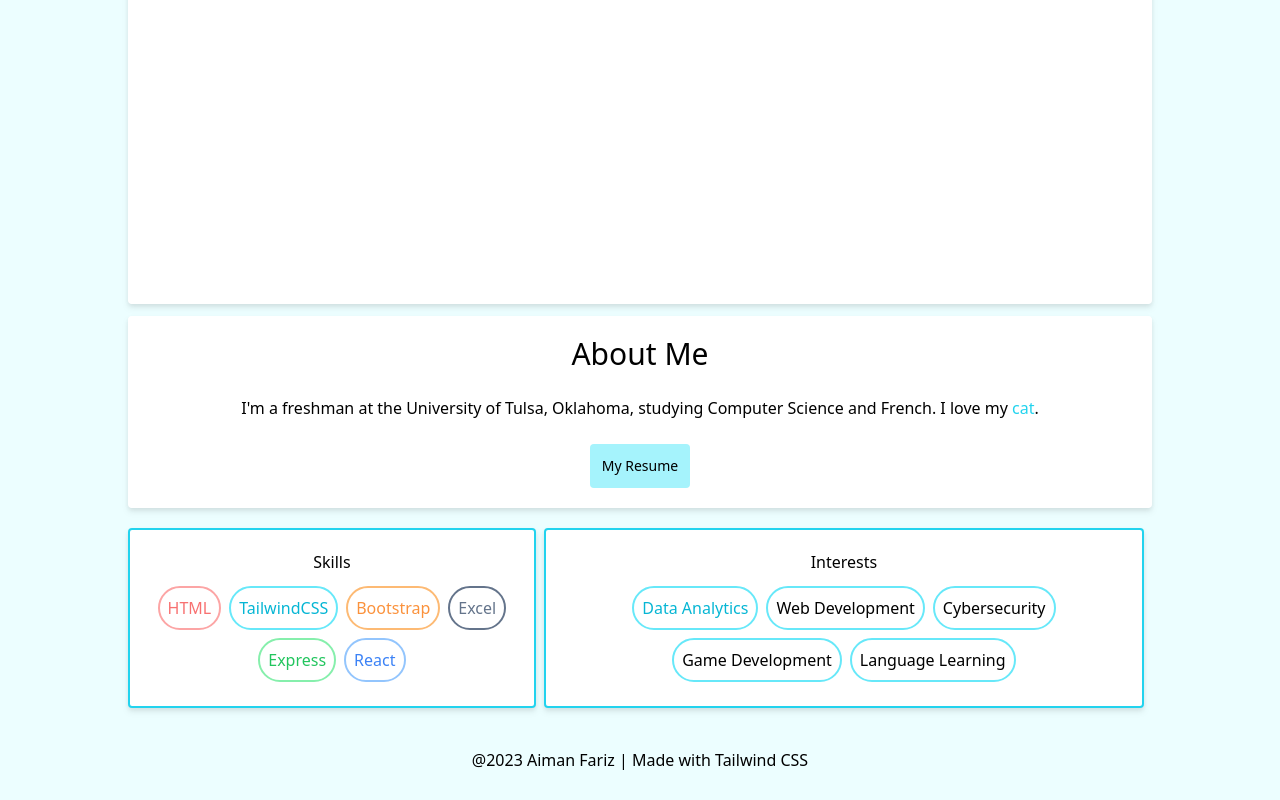
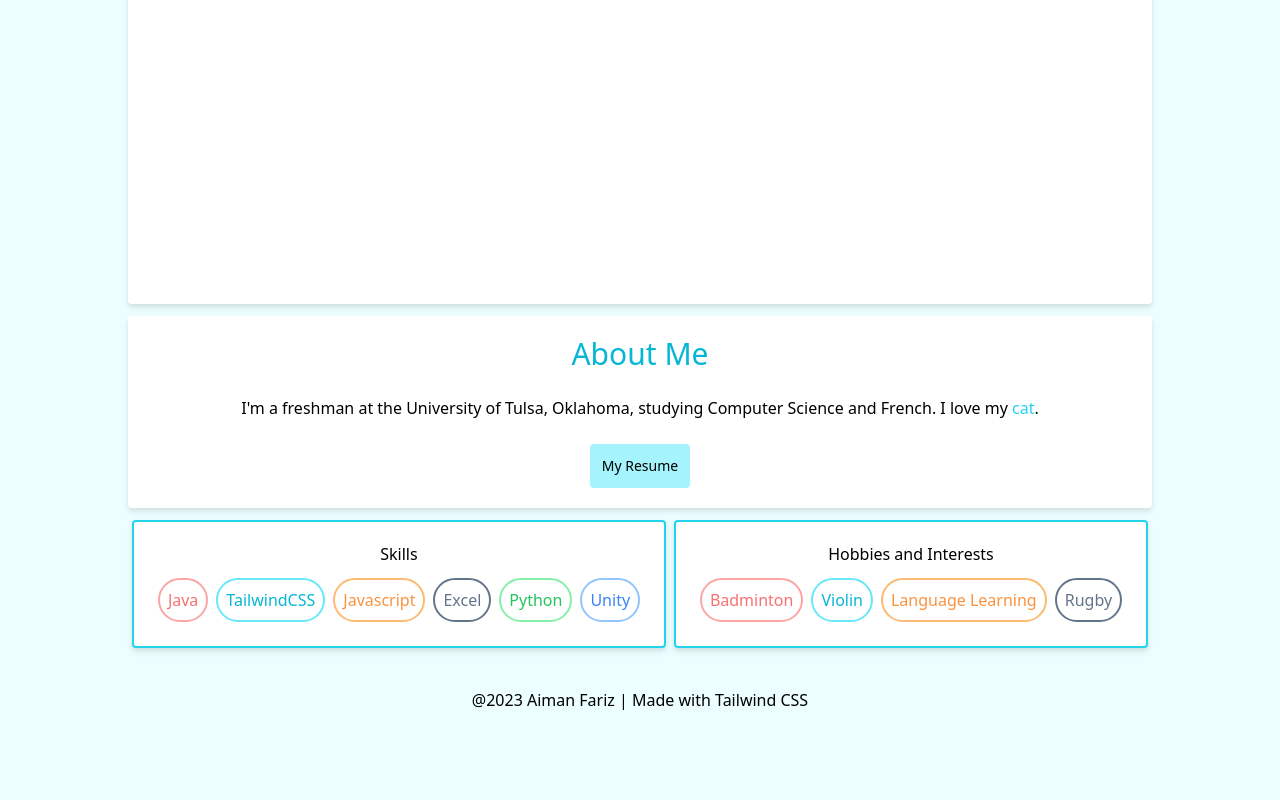
Before and after one commit to AimanFariz/AimanFariz.github.io, a website: page index.html in a window 1280 px wide. Shown: the part 540-1340 px from the top of the page. After the commit the page ends 1280 px from the top, so only its background shows below. Drawn offline with nearby package versions, Linux system fonts and the light colour scheme.

Commit message:
Updated Index and portfolio
Portfolio - updated flex layout
Index - attached updated resume

```diff
--- a/index.html
+++ b/index.html
@@ -50,36 +50,35 @@
     <!-- About me -->
     <div class="w-4/5 mx-auto drop-shadow-md">
         <section class="bg-white border-solid border-yellow-300 rounded p-5">
-            <h2 class="text-center text-3xl">About Me</h2>
+            <h2 class="text-center text-3xl text-cyan-500 ">About Me</h2>
             <p class="my-6 text-center">I'm a freshman at the University of Tulsa, Oklahoma, studying Computer Science and French. I love my <a href="https://instagram.com/ahmadkiki_thecat?igshid=YmMyMTA2M2Y=" target="_blank" class="text-cyan-400 hover:text-cyan-500 active:text-cyan-600">cat</a>.</p>
             <div class="flex justify-center">
-                <a href="https://youtu.be/dQw4w9WgXcQ" target="_blank"><button class="p-3 text-sm rounded bg-cyan-200 hover:scale-110 hover:bg-cyan-300 transition duration-500 ease-in-out active:bg-cyan-400 text-black">My Resume</button></a>
+                <a href="Aiman Fariz Resume.docx" target="_blank"><button class="p-3 text-sm rounded bg-cyan-200 hover:scale-110 hover:bg-cyan-500 transition duration-500 ease-in-out active:bg-cyan-400 text-black">My Resume</button></a>
             </div>
         </section>
     </div>
 
     <!-- Skills and Interests -->
-    <div class="w-4/5 mx-auto flex flex-row justify-center ">
-        <section class="bg-white border-2 border-solid mt-5 rounded p-5 mr-2 drop-shadow-md shadow-slate-400 border-cyan-400">
+    <div class="w-4/5 mx-auto flex flex-row justify-around">
+        <section class="bg-white border-2 border-solid mt-3 rounded p-5 drop-shadow-md shadow-slate-400 border-cyan-400">
             <h2 class="text-center">Skills</h2>
             <section class="flex flex-wrap justify-center mt-2">
-                <h4 class="rounded-full border-red-300 border-solid border-2 p-2 m-1 text-red-400 hover:bg-red-300 hover:text-white active:bg-cyan-500 transition duration-300 ease-in-out">HTML</h4>
+                <h4 class="rounded-full border-red-300 border-solid border-2 p-2 m-1 text-red-400 hover:bg-red-300 hover:text-white active:bg-cyan-500 transition duration-300 ease-in-out">Java</h4>
                 <h4 class="rounded-full border-cyan-300 border-solid border-2 p-2 m-1 text-cyan-500 hover:bg-cyan-300 hover:text-white active:bg-cyan-500 transition duration-300 ease-in-out">TailwindCSS</h4>
-                <h4 class="rounded-full border-orange-300 border-solid border-2 p-2 m-1 text-orange-400 hover:bg-orange-300 hover:text-white active:bg-cyan-500 transition duration-300 ease-in-out">Bootstrap</h4>
+                <h4 class="rounded-full border-orange-300 border-solid border-2 p-2 m-1 text-orange-400 hover:bg-orange-300 hover:text-white active:bg-cyan-500 transition duration-300 ease-in-out">Javascript</h4>
                 <h4 class="rounded-full border-slate-500 border-solid border-2 p-2 m-1 text-slate-500 hover:bg-slate-300 hover:text-white active:bg-cyan-500 transition duration-300 ease-in-out">Excel</h4>
-                <h4 class="rounded-full border-green-300 border-solid border-2 p-2 m-1 text-green-500 hover:bg-green-300 hover:text-white active:bg-cyan-500 transition duration-300 ease-in-out">Express</h4>
-                <h4 class="rounded-full border-blue-300 border-solid border-2 p-2 m-1 text-blue-500 hover:bg-blue-500 hover:text-white active:bg-cyan-500 transition duration-300 ease-in-out">React</h4>
+                <h4 class="rounded-full border-green-300 border-solid border-2 p-2 m-1 text-green-500 hover:bg-green-300 hover:text-white active:bg-cyan-500 transition duration-300 ease-in-out">Python</h4>
+                <h4 class="rounded-full border-blue-300 border-solid border-2 p-2 m-1 text-blue-500 hover:bg-blue-500 hover:text-white active:bg-cyan-500 transition duration-300 ease-in-out">Unity</h4>
 
             </section>
         </section>
-        <section class="bg-white border-2 border-solid mt-5 rounded p-5 mr-2 drop-shadow-md shadow-slate-400 border-cyan-400">
-            <h2 class="text-center ">Interests</h2>
+        <section class="bg-white border-2 border-solid mt-3 rounded p-5 drop-shadow-md shadow-slate-400 border-cyan-400">
+            <h2 class="text-center ">Hobbies and Interests</h2>
             <section class="flex flex-wrap justify-center mt-2">
-                <h4 class="rounded-full border-cyan-300 border-solid border-2 p-2 m-1 text-cyan-500 hover:text-white hover:bg-cyan-300 active:bg-cyan-500 transition duration-300 ease-in-out">Data Analytics</h4>
-                <h4 class="rounded-full border-cyan-300 border-solid border-2 p-2 m-1 hover:bg-cyan-300 active:bg-cyan-500 transition duration-300 ease-in-out">Web Development</h4>
-                <h4 class="rounded-full border-cyan-300 border-solid border-2 p-2 m-1 hover:border-yellow-300 hover:text-white hover:bg-black active:bg-cyan-500 transition duration-300 ease-in-out">Cybersecurity</h4>
-                <h4 class="rounded-full border-cyan-300 border-solid border-2 p-2 m-1 hover:border-black hover:text-white hover:bg-cyan-300 active:bg-cyan-500 transition duration-300 ease-in-out">Game Development</h4>
-                <h4 class="rounded-full border-cyan-300 border-solid border-2 p-2 m-1 hover:border-black hover:text-white hover:bg-cyan-300 active:bg-cyan-500 transition duration-300 ease-in-out">Language Learning</h4>
+                <h4 class="rounded-full border-red-300 border-solid border-2 p-2 m-1 text-red-400 hover:bg-red-300 hover:text-white active:bg-cyan-500 transition duration-300 ease-in-out">Badminton</h4>
+                <h4 class="rounded-full border-cyan-300 border-solid border-2 p-2 m-1 text-cyan-500 hover:bg-cyan-300 hover:text-white active:bg-cyan-500 transition duration-300 ease-in-out">Violin</h4>
+                <h4 class="rounded-full border-orange-300 border-solid border-2 p-2 m-1 text-orange-400 hover:bg-orange-300 hover:text-white active:bg-cyan-500 transition duration-300 ease-in-out">Language Learning</h4>
+                <h4 class="rounded-full border-slate-500 border-solid border-2 p-2 m-1 text-slate-500 hover:bg-slate-300 hover:text-white active:bg-cyan-500 transition duration-300 ease-in-out">Rugby</h4>
             </section>
         </section>
     </div>
```
Also changed, not shown: portfolio.html (+46 -9 lines), 1 other file.
